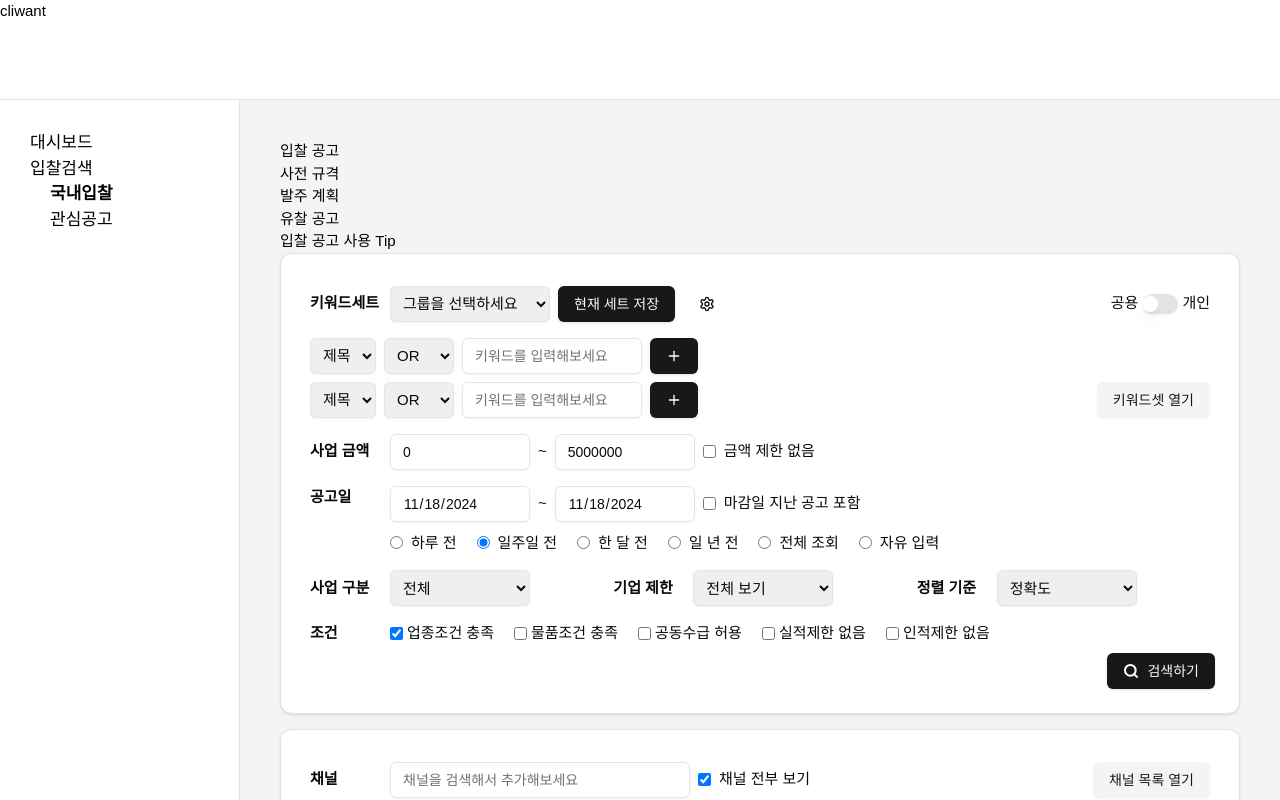
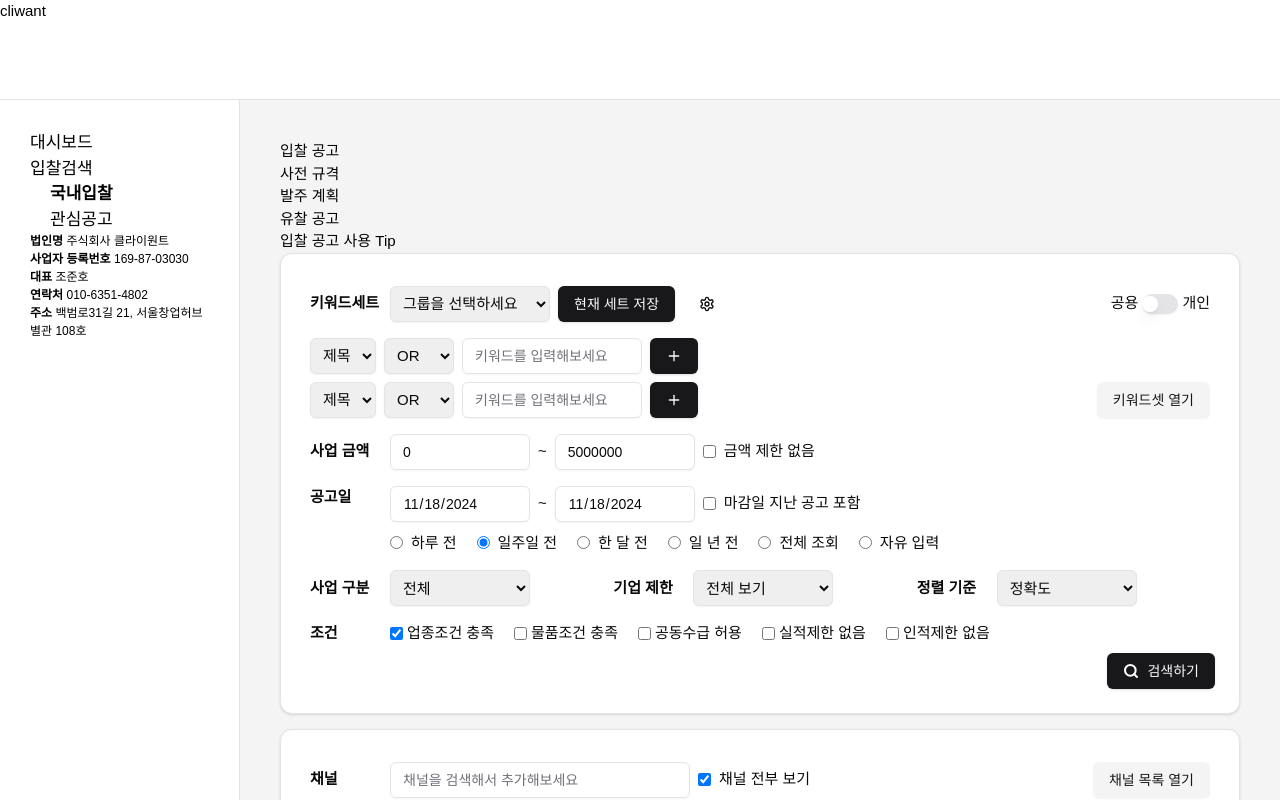
Before and after one commit to hckang80/nextjs-beginner-task, a Next.js app: page /dashboard/rfp in a window 1280 px wide. Built offline with nearby package versions, Linux system fonts and the light colour scheme.

Commit message:
feat: address 영역 추가

```diff
--- a/app/assets/styles/index.scss
+++ b/app/assets/styles/index.scss
@@ -37,6 +37,10 @@
   .is-active {
     font-weight: bold;
   }
+}
+
+.global-address {
+  font-size: 12px;
 }
 
 .global-main {
--- a/app/dashboard/layout.tsx
+++ b/app/dashboard/layout.tsx
@@ -49,6 +49,18 @@ export default function DashboardLayout({
               </ul>
             </details>
           </nav>
+
+          <address className="global-address">
+            <strong>법인명</strong> 주식회사 클라이원트
+            <br />
+            <strong>사업자 등록번호</strong> 169-87-03030
+            <br />
+            <strong>대표</strong> 조준호
+            <br />
+            <strong>연락처</strong> 010-6351-4802
+            <br />
+            <strong>주소</strong> 백범로31길 21, 서울창업허브 별관 108호
+          </address>
         </aside>
         <main className="global-main">{children}</main>
       </div>
```
